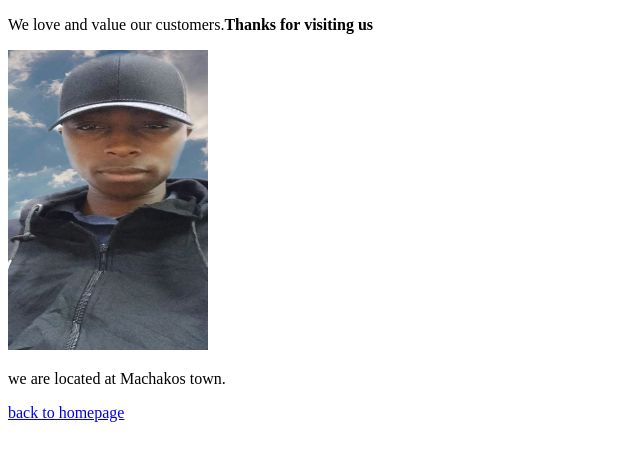
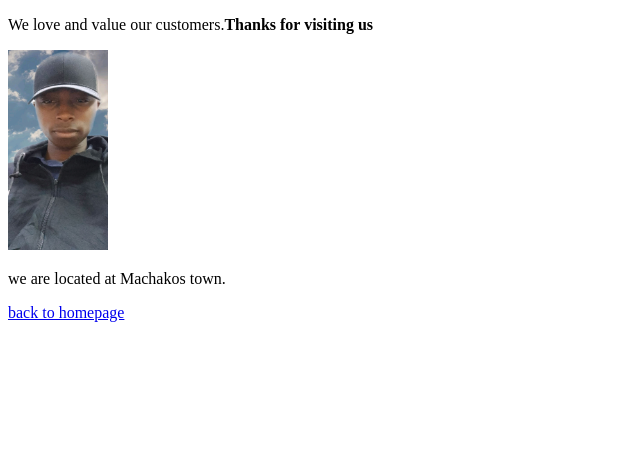
Before and after one commit to Kariukiedwin/Kariukiedwin, a plain HTML site: page page2.html in a window 1280 px wide. Shown: the whole page, without its empty margins (0-640 px from the left). Drawn offline with Linux system fonts and the light colour scheme; files whose address does not match are found by name.

Commit message:
Add files via upload

```diff
--- a/page2.html
+++ b/page2.html
@@ -4,12 +4,12 @@
     <head>
         <meta charset="UTF-8">
         <title>Photos</title>
-        <link rel="stylesheet" href="style.css">
+
 
     </head>
     <body>
         <p>We love and value our customers.<b>Thanks for visiting us</b></p>
-        <img src="c:\Users\Admin\OneDrive\Documents\projecthtmlcssjs\image\20241119_161344.jpeg"; height="300"; width="200" alt="This is an image">
+        <img src="c:\Users\Admin\OneDrive\Documents\projecthtmlcssjs\image\20241119_161344.jpeg"; height="200"; width="100" alt="This is an image">
        <footer>
         <p>we are located at Machakos town.</p>
         </footer>
```
